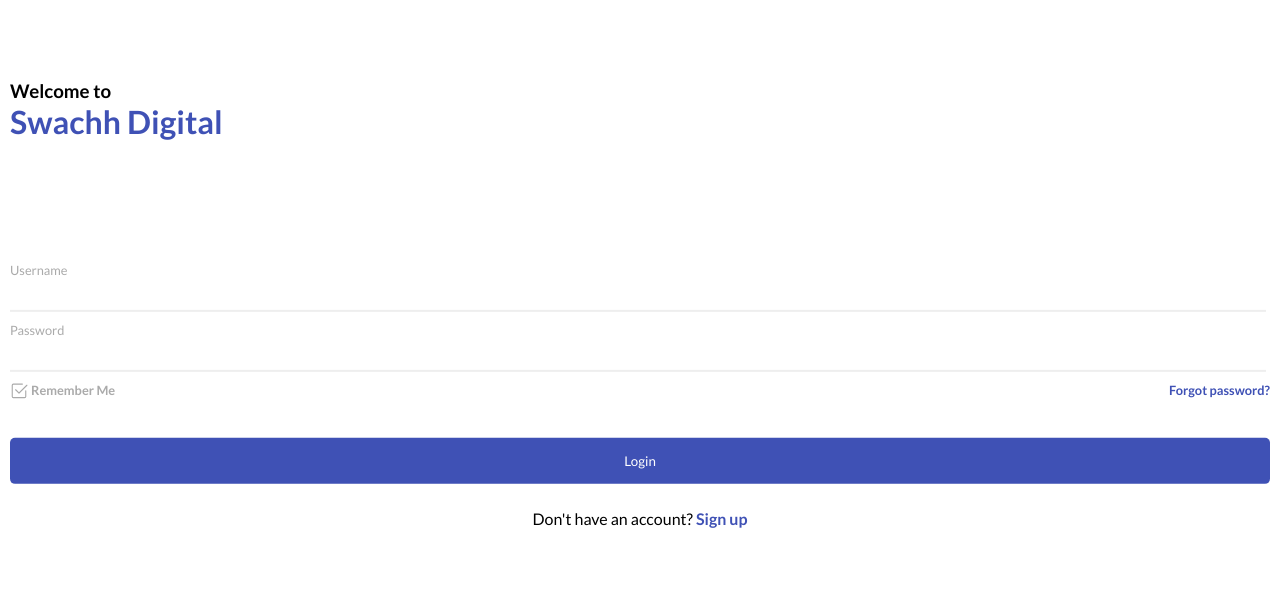
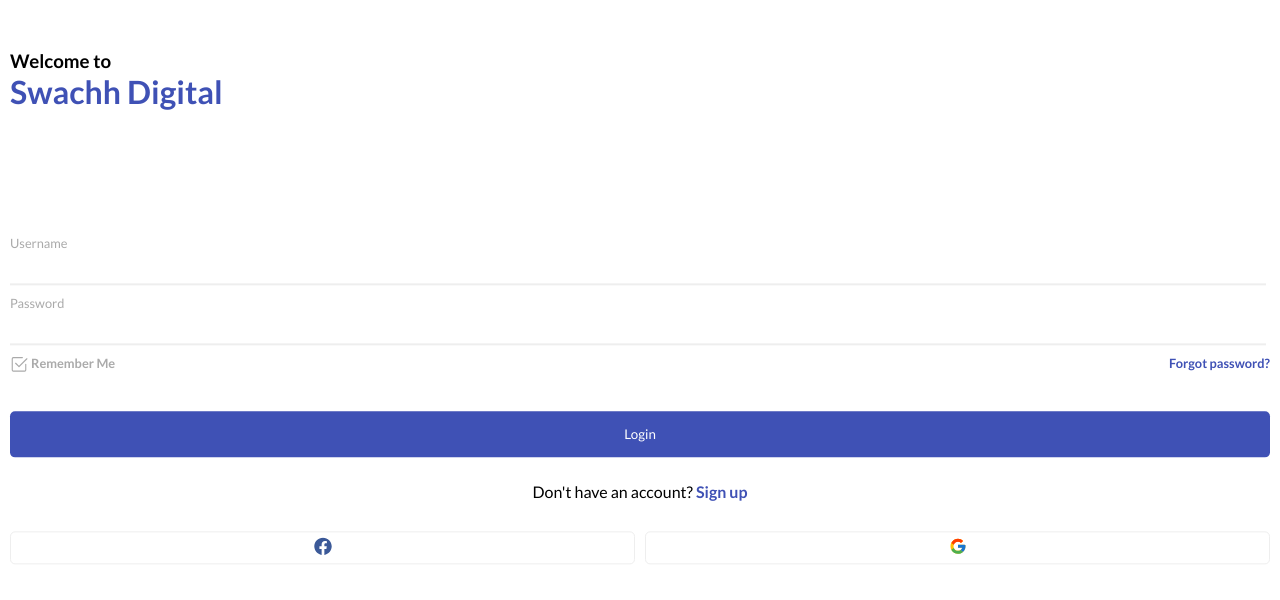
Before and after one commit to sivaprakashravi/swachh-digital-admin, a React (Create React App) app: page / in a window 1280 px wide. Shown: the top 600 px of the page. Built offline with nearby package versions, Linux system fonts and the light colour scheme.

Commit message:
external auth controls added

```diff
--- a/src/modules/login/login.component.js
+++ b/src/modules/login/login.component.js
@@ -1,5 +1,8 @@
 import React from 'react';
 import { BsCheckBox } from 'react-icons/bs';
+import { FcGoogle } from 'react-icons/fc';
+import { FaFacebook } from 'react-icons/fa';
+
 import './login.style.scss';
 class Login extends React.Component {
     constructor(props) {
@@ -8,11 +11,21 @@
         };
     }
 
+    externalControls() {
+        return (
+            <div className="external-auth">
+                <button><FaFacebook size="18" color="#3b5998" /></button>
+                <button><FcGoogle size="18" /></button>
+            </div>
+        )
+    }
+
     render() {
         return (
             <div className="login">
                 <h3>Welcome to</h3>
                 <h1>Swachh Digital</h1>
+                <div className="controls">
                     <ul>
                         <li>
                             <label>Username</label>
@@ -26,6 +39,8 @@
                         <li><button className="primary">Login</button></li>
                         <li className="sign-up">Don't have an account? <a href="http://#">Sign up</a></li>
                     </ul>
+                    {this.externalControls()}
+                </div>
             </div>
         );
     }
--- a/src/modules/login/login.style.scss
+++ b/src/modules/login/login.style.scss
@@ -1,7 +1,7 @@
-@import './../../scss/definitions/variables.scss';
+@import "./../../scss/definitions/variables.scss";
 .login {
   margin: 10px;
-  margin-top: 80px;
+  margin-top: 50px;
   h1 {
     color: $primary;
   }
@@ -20,13 +20,30 @@
       border-bottom-color: $primary;
     }
   }
-  ul {
+  div.controls {
     position: absolute;
     top: calc(50% - 10px);
     left: calc(50% - 10px);
     transform: translate(-50%, -50%);
     width: calc(100% - 20px);
     margin: 10px;
+    .external-auth {
+      button {
+        padding: 5px;
+        margin-top: 20px;
+        border: 1px solid $border-grey;
+        border-radius: 5px;
+        width: calc(50% - 5px);
+        display: inline-block;
+        &:first-child {
+          margin-right: 5px;
+        }
+        &:last-child {
+          margin-left: 5px;
+        }
+      }
+    }
+    ul {
       li {
         display: block;
         margin-bottom: 10px;
@@ -59,3 +76,4 @@
       }
     }
   }
+}
--- a/src/scss/definitions/buttons.scss
+++ b/src/scss/definitions/buttons.scss
@@ -3,6 +3,7 @@
   padding: 12px;
   border: none;
   border-radius: 5px;
+  background: none;
   &.primary {
     background: $primary;
     color: $white;
```
Lines whose indentation alone changed are shown as unchanged.
